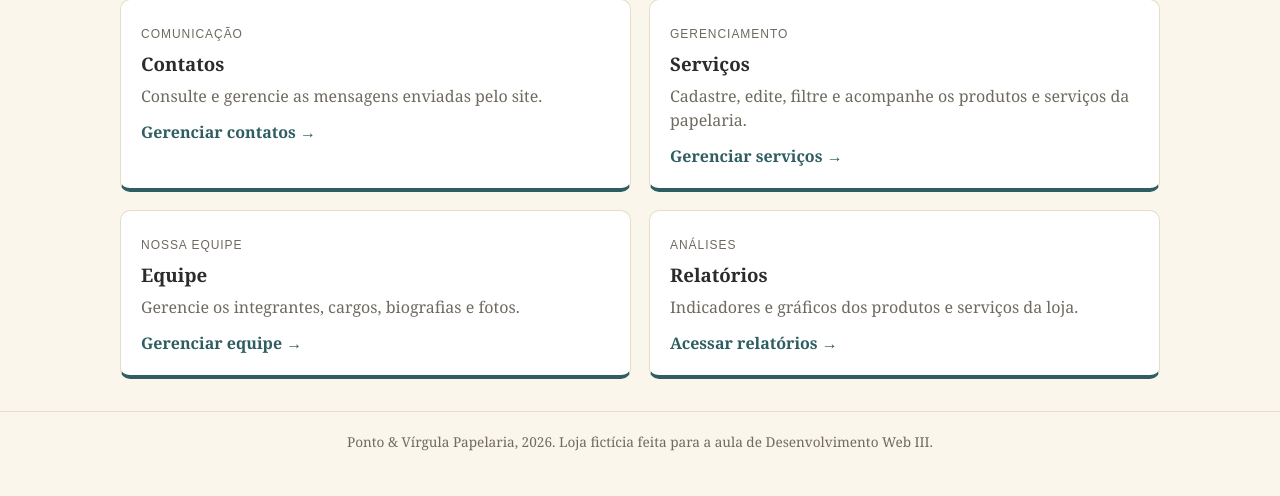
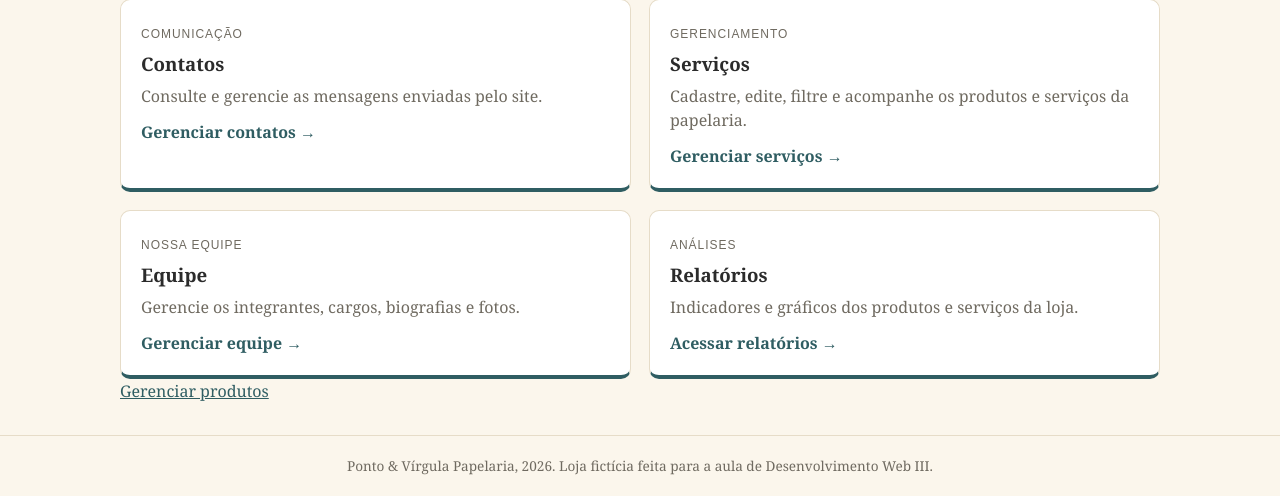
Before and after one commit to rubiaturci/papelaria-devweb3-entrega, a Django app: page /painel/ in a window 1280 px wide. Shown: the part 576-1072 px from the top of the page. Before the commit the page ends 1027 px from the top, so only its background shows below. Run offline with Django 5.2, Linux system fonts and the light colour scheme; the visitor is signed in with stand-in values (Sample User, id 1).

Commit message:
Mantém acesso direto à gestão de produtos no Dashboard

```diff
--- a/loja/templates/painel.html
+++ b/loja/templates/painel.html
@@ -52,4 +52,5 @@
         </a>
     {% endif %}
 </div>
+{% if user.is_staff %}<p><a href="{% url 'gerenciar_produtos' %}">Gerenciar produtos</a></p>{% endif %}
 {% endblock %}
```
